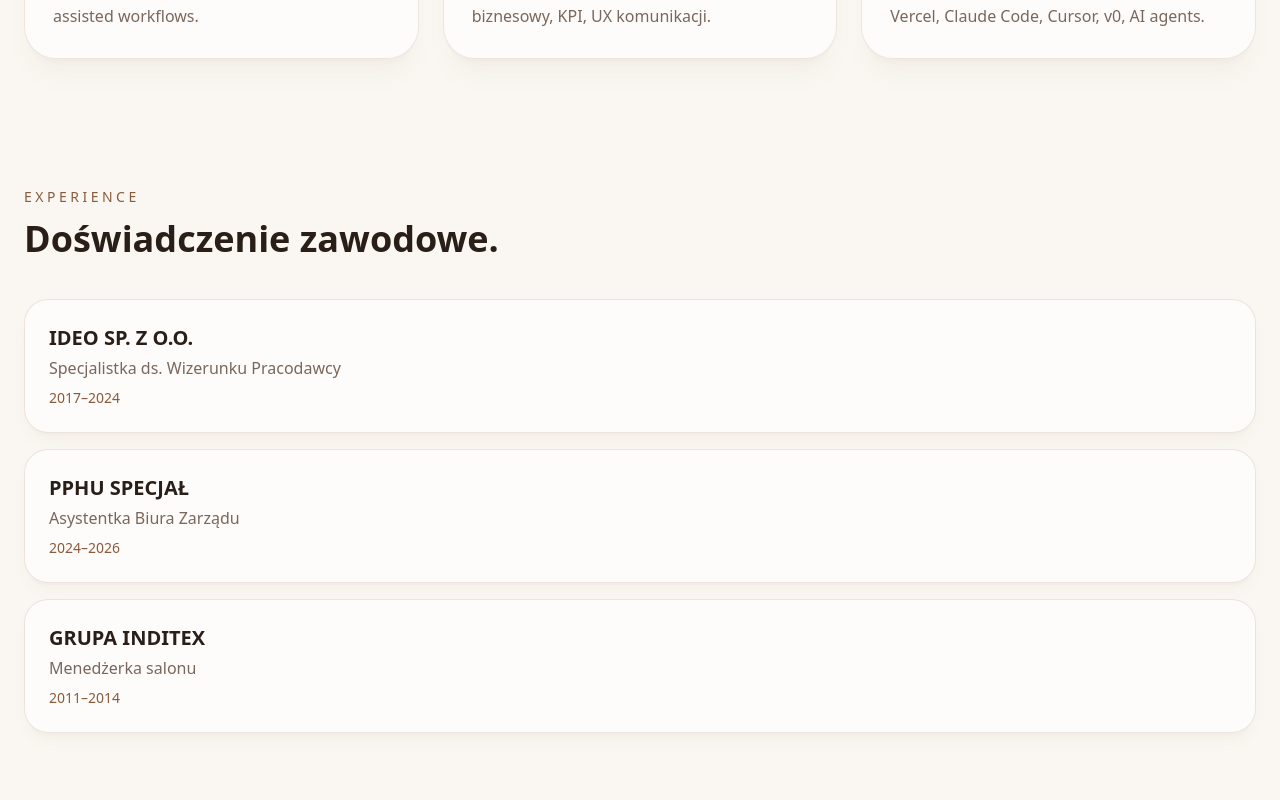
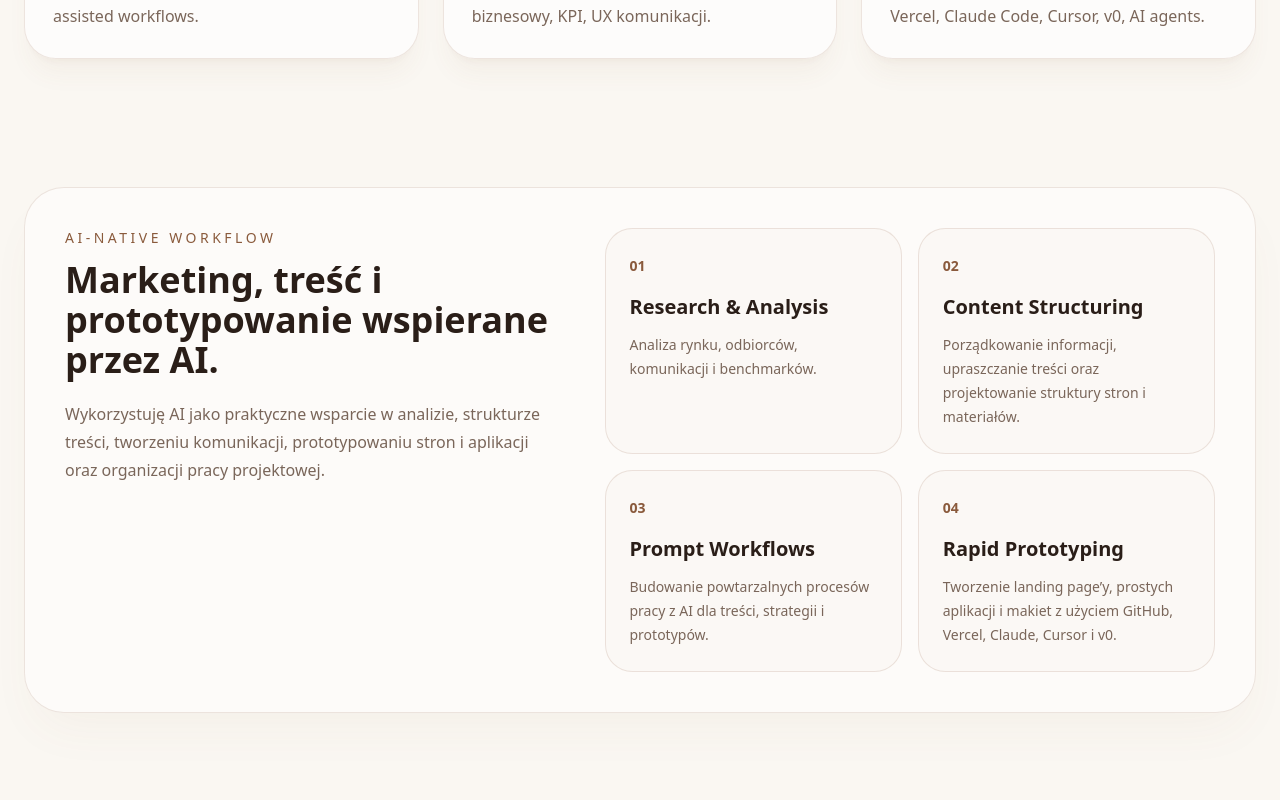
Before and after one commit to joannaklos1983/joanna-klos-portfolio, a Next.js app: page / in a window 1280 px wide. Shown: the part 1760-2560 px from the top of the page. Built offline with nearby package versions, Linux system fonts and the light colour scheme.

Commit message:
Add AI-native workflow section

```diff
--- a/app/page.tsx
+++ b/app/page.tsx
@@ -29,6 +29,13 @@
   ["04", "AI workflows", "Research, automatyzacja, prompt workflows, AI agents i prototypowanie."],
 ];
 
+const workflow = [
+  ["01", "Research & Analysis", "Analiza rynku, odbiorców, komunikacji i benchmarków."],
+  ["02", "Content Structuring", "Porządkowanie informacji, upraszczanie treści oraz projektowanie struktury stron i materiałów."],
+  ["03", "Prompt Workflows", "Budowanie powtarzalnych procesów pracy z AI dla treści, strategii i prototypów."],
+  ["04", "Rapid Prototyping", "Tworzenie landing page’y, prostych aplikacji i makiet z użyciem GitHub, Vercel, Claude, Cursor i v0."],
+];
+
 const skills = ["Marketing", "Strategy", "AI", "Content", "Web / Digital"];
 
 export default function Home() {
@@ -47,6 +54,7 @@
           <div className="hidden gap-8 text-sm text-[#7A665A] md:flex">
             <a href="#work" className="transition hover:text-[#8A5A3C]">How I Work</a>
             <a href="#projects" className="transition hover:text-[#8A5A3C]">Projects</a>
+            <a href="#ai-workflow" className="transition hover:text-[#8A5A3C]">AI Workflow</a>
             <a href="#experience" className="transition hover:text-[#8A5A3C]">Experience</a>
             <a href="#contact" className="transition hover:text-[#8A5A3C]">Contact</a>
           </div>
@@ -172,6 +180,38 @@
         </div>
       </section>
 
+      <section id="ai-workflow" className="animate-fade-up mx-auto max-w-7xl px-6 py-16">
+        <div className="rounded-[2.5rem] border border-[#8A5A3C]/15 bg-white/55 p-8 shadow-2xl shadow-[#8A5A3C]/5 backdrop-blur md:p-10">
+          <div className="grid gap-10 md:grid-cols-[0.9fr_1.1fr] md:items-start">
+            <div>
+              <p className="text-sm font-medium uppercase tracking-[0.25em] text-[#8A5A3C]">
+                AI-Native Workflow
+              </p>
+              <h2 className="mt-3 text-4xl font-semibold">
+                Marketing, treść i prototypowanie wspierane przez AI.
+              </h2>
+              <p className="mt-5 leading-7 text-[#7A665A]">
+                Wykorzystuję AI jako praktyczne wsparcie w analizie, strukturze treści,
+                tworzeniu komunikacji, prototypowaniu stron i aplikacji oraz organizacji pracy projektowej.
+              </p>
+            </div>
+
+            <div className="grid gap-4 sm:grid-cols-2">
+              {workflow.map(([nr, title, desc]) => (
+                <div
+                  key={title}
+                  className="rounded-[1.7rem] border border-[#8A5A3C]/15 bg-[#FAF7F2]/70 p-6 transition duration-300 hover:-translate-y-1 hover:bg-white hover:shadow-xl hover:shadow-[#8A5A3C]/10"
+                >
+                  <span className="text-sm font-semibold text-[#8A5A3C]">{nr}</span>
+                  <h3 className="mt-4 text-xl font-semibold">{title}</h3>
+                  <p className="mt-3 text-sm leading-6 text-[#7A665A]">{desc}</p>
+                </div>
+              ))}
+            </div>
+          </div>
+        </div>
+      </section>
+
       <section id="experience" className="animate-fade-up mx-auto max-w-7xl px-6 py-16">
         <p className="text-sm font-medium uppercase tracking-[0.25em] text-[#8A5A3C]">
           Experience
```
